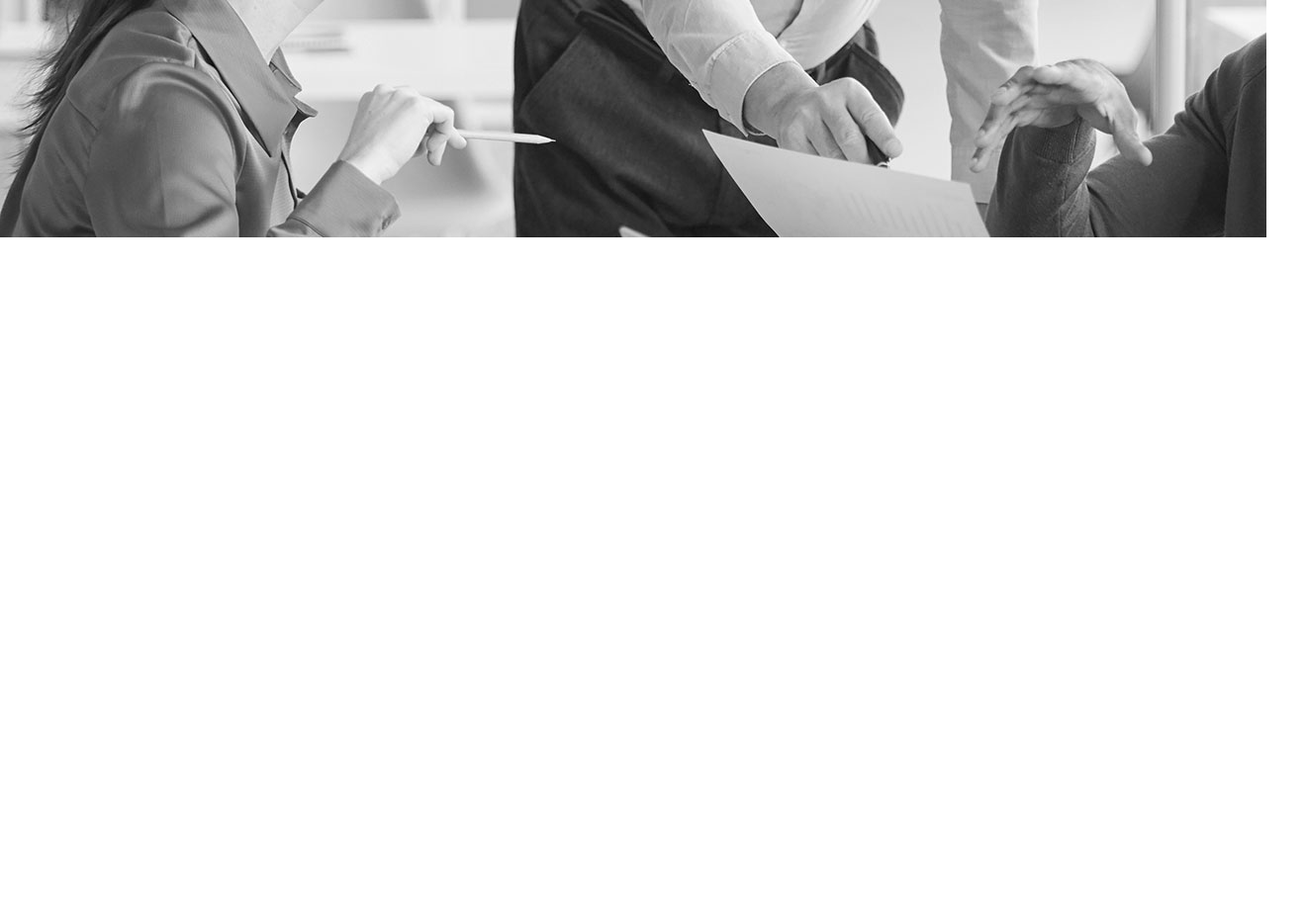
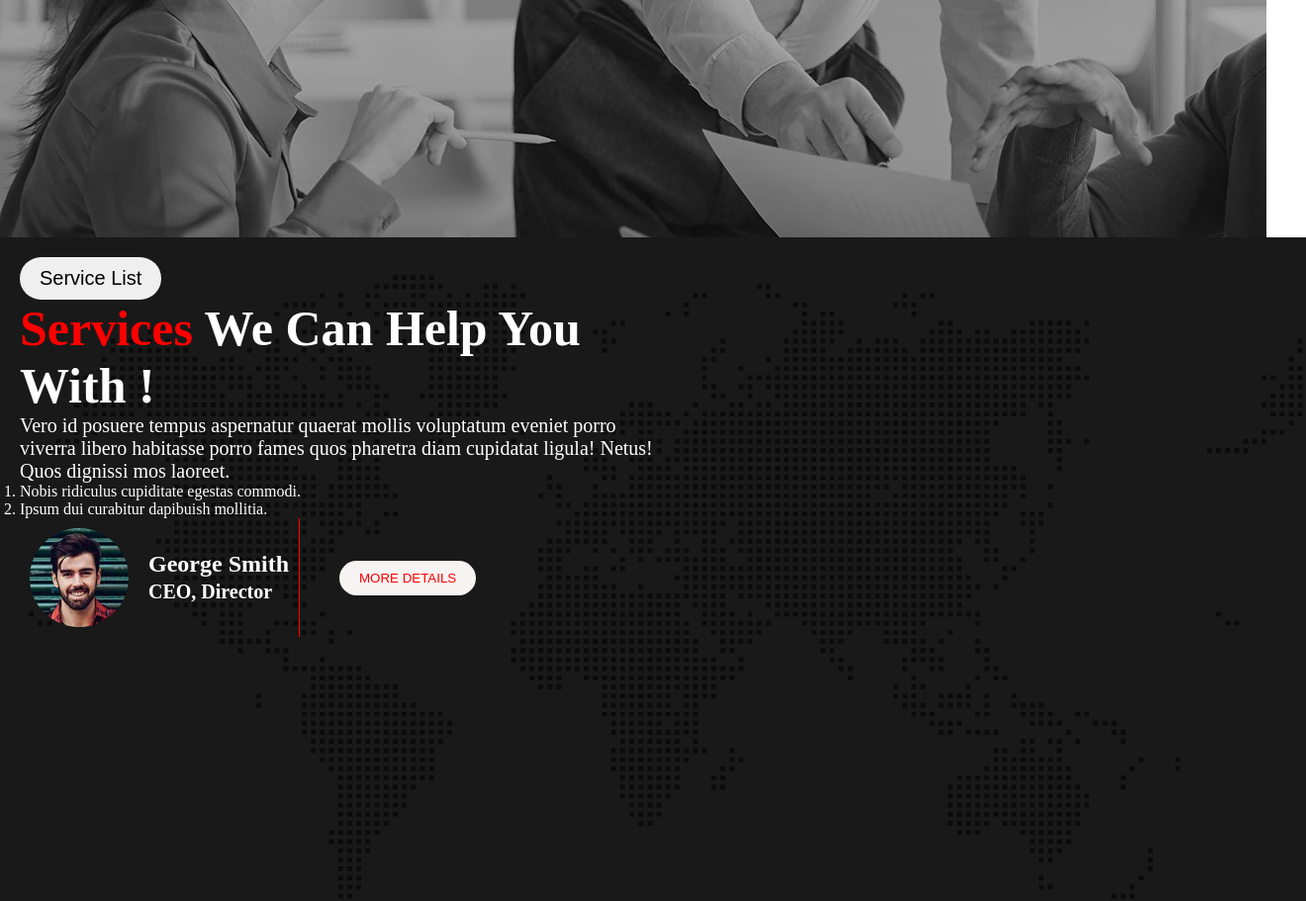
Before and after one commit to Bappy00111/Digetal-Egence-projcet, a plain HTML site: page index.html in a window 1280 px wide. Shown: the part 629-1540 px from the top of the page at 99% size, 1320 px wide, since content can reach past the window. Before the commit the page ends 869 px from the top, so only its background shows below. Drawn offline with Linux system fonts and the light colour scheme.

Commit message:
create service section

```diff
--- a/index.html
+++ b/index.html
@@ -50,9 +50,39 @@
 
         <button style="padding: 15px 35px; border: none; margin: 5px;">HIRE US NOW</button>
      </div>
+    </div>
+   </div>
+
+   <!-- service container  -->
+
+   <div class="service-container">
+    <div class="service-left-container">
+        <div class="service-list">
+            <button class="service-button">Service List</button>
+
+            <h1 class="service-header"><span class="service-color">Services</span> We Can Help You With !</h1>
+            <p class="service-paragaph">Vero id posuere tempus aspernatur quaerat mollis voluptatum eveniet porro viverra libero habitasse porro fames quos pharetra diam cupidatat ligula! Netus! Quos dignissi mos laoreet.</p>
+            <div>
+                <ol>
+                    <li>Nobis ridiculus cupiditate egestas commodi.</li>
+                    <li>Ipsum dui curabitur dapibuish mollitia.</li>
+                </ol>
+            </div>
+
+            <div class="author-container">
+                <div class="author-profile">
+                    <img class="author-logo" src="images/image/author.jpg" alt="">
+                    <h2 class="space">George Smith <br>
+                        <small>CEO, Director</small></h2>
+
+                </div>
+                <div>
+                    <button class="more-btn">MORE DETAILS</button>
+                </div>
+            </div>
 
 
-
+        </div>
     </div>
 
    </div>
--- a/style/style.css
+++ b/style/style.css
@@ -1,6 +1,7 @@
 *{
     margin: 0px;
     padding: 0px;
+    /* border: 1px solid red; */
 }
 .logo-countaier{
 
@@ -35,13 +36,15 @@
 .banner-container{
     width: 100%;
     height: 100vh;
-    background: url("/images/image/background.jpg");
+    background: url("/images/image/background.jpg"),
+    linear-gradient(rgba(0, 0, 0, 0.1),rgba(0,0,0,0.4));
+    background-blend-mode: overlay;
     display: flex;
    align-items: center;
    justify-content: center;
     text-align: center;
     color: white;
-    background-blend-mode: overlay;
+
 
 }
 /* .banner-detels h1,p{
@@ -59,3 +62,75 @@
 .pragaph-title{
     font-size: 25px;
 }
+
+/* service list  */
+
+.service-button{
+    padding: 10px 20px;
+    border-radius: 25px;
+    font-size: 20px;
+    border: none;
+}
+
+.author-profile{
+    display: flex;
+    align-items: center;
+    border-right: 1px solid red;
+}
+
+.space{
+    margin: 5px 10px;
+}
+
+.author-logo{
+    width: 100px;
+    height: 100px;
+    border-radius: 50%;
+    padding: 10px;
+}
+
+.author-container{
+    display: flex;
+    align-items: center;
+    gap: 30px;
+}
+
+.more-btn{
+    color: red;
+    background-color: rgb(248, 243, 243);
+    padding: 10px 20px;
+    border-radius: 30px;
+    border: none;
+    margin: 10px;
+
+}
+
+.service-container{
+    width: 100%;
+    height: 100vh;
+    background-image: url("/images/image/footer-bg.png"),
+    linear-gradient(rgba(0,0,0,0.9),rgba(0,0,0,0.9));
+    background-blend-mode: overlay;
+    color: white;
+    padding: 20px;
+
+}
+
+.service-color{
+    color: red;
+}
+
+.service-header{
+    font-size: 50px;
+}
+
+.service-paragaph{
+    font-size: 20px;
+}
+.service-left-container{
+    width: 50%;
+}
+
+.service-list{
+
+}
```
